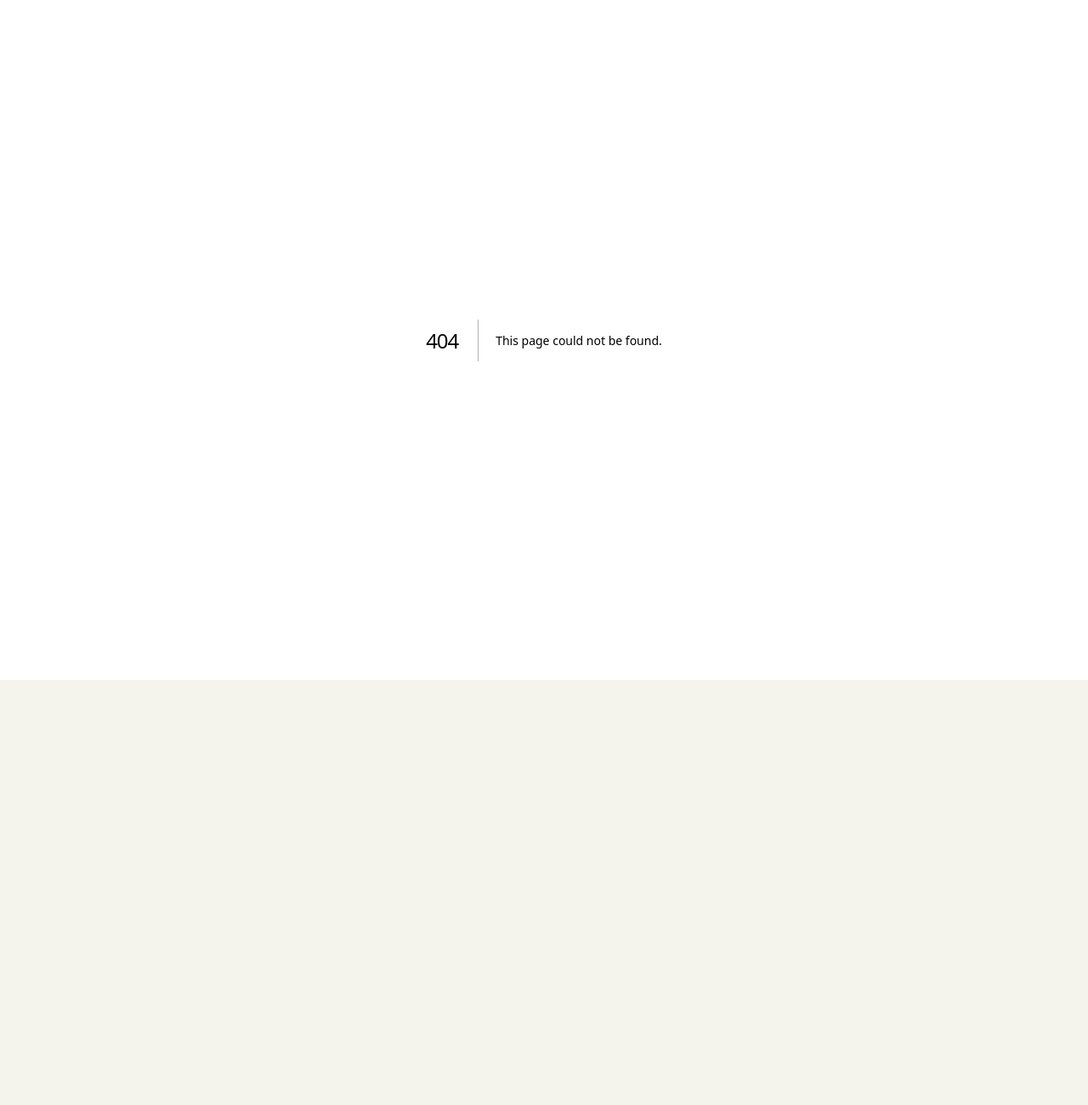
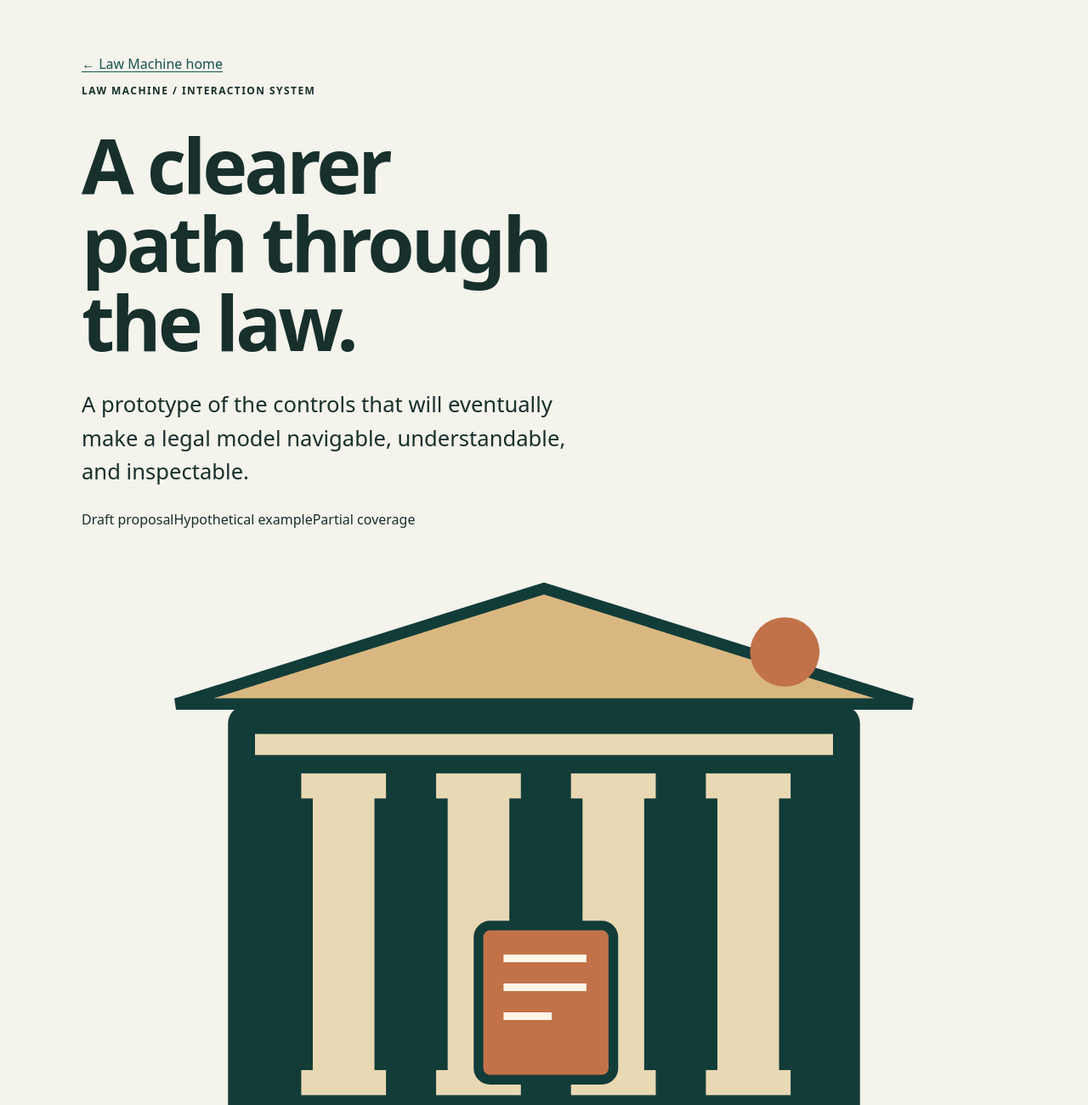
Before and after one commit to neophilism/Law-Machine, a Next.js app in the folder apps/web/: page /design in a window 1280 px wide. Before the commit this address had no page. Shown: the top 1300 px of the page at 85% size. Before the commit the page ends 800 px from the top, so only its background shows below. Built offline with nearby package versions, Linux system fonts and the light colour scheme.

Commit message:
LM-005: create explicit hypothetical accessible public interaction preview

```diff
--- /dev/null
+++ b/apps/web/app/design/page.tsx
@@ -0,0 +1,86 @@
+'use client';
+
+import { ActionButton, ErrorNotice, ExplainDialog, LoadingNotice, ModelTabs, StatusLabel } from '../components/primitives';
+
+const views = [
+  {
+    id: 'journey',
+    label: 'Follow a claim',
+    content: <div className="preview-copy">
+      <p className="eyebrow">01 / DOCUMENT JOURNEY</p>
+      <h2>A document enters a fictional office.</h2>
+      <p>A visitor will be able to follow the document as an agency receives it, decides what to do, and records an outcome. This is a non-operative layout preview; no simulation is running.</p>
+      <div className="preview-steps" aria-label="Illustrative sequence">
+        <span>Received</span><span aria-hidden="true">→</span><span>Reviewed</span><span aria-hidden="true">→</span><span>Explained</span>
+      </div>
+    </div>
+  },
+  {
+    id: 'institutions',
+    label: 'Explore institutions',
+    content: <div className="preview-copy">
+      <p className="eyebrow">02 / INSTITUTIONS</p>
+      <h2>See the people and decisions in the system.</h2>
+      <p>Institution cards will identify an actor, a claimed duty, and the precise source supporting it. The roles shown here are invented examples, not actual agency requirements.</p>
+      <ul className="institution-list"><li>Fictional receiving office</li><li>Fictional review desk</li><li>Fictional decision officer</li></ul>
+    </div>
+  },
+  {
+    id: 'sources',
+    label: 'Inspect sources',
+    content: <div className="preview-copy">
+      <p className="eyebrow">03 / SOURCE INSPECTION</p>
+      <h2>Never lose the distinction between text and interpretation.</h2>
+      <p>Future source inspectors will show an exact bill version, quoted provision, model assumption, and unresolved question side by side.</p>
+      <p className="source-unavailable"><strong>Source unavailable:</strong> This design preview has no official legislative text attached.</p>
+    </div>
+  }
+] as const;
+
+export default function DesignPreview() {
+  return <main id="main" className="design-shell">
+    <header className="design-heading">
+      <a className="back-link" href="/">← Law Machine home</a>
+      <p className="eyebrow">LAW MACHINE / INTERACTION SYSTEM</p>
+      <h1>A clearer path through the law.</h1>
+      <p className="intro">A prototype of the controls that will eventually make a legal model navigable, understandable, and inspectable.</p>
+      <div className="status-row" aria-label="Preview disclosures">
+        <StatusLabel tone="draft" /><StatusLabel tone="hypothetical" /><StatusLabel tone="partial" />
+      </div>
+    </header>
+    <div className="design-grid">
+      <div className="design-art" aria-hidden="true">
+        <svg viewBox="0 0 480 380" focusable="false">
+          <rect x="76" y="92" width="328" height="232" rx="9" fill="#123c38" />
+          <path d="M49 91L240 31 431 91Z" fill="#d9b781" stroke="#123c38" strokeWidth="6" />
+          <path d="M90 112H390M90 309H390" stroke="#e9d8b4" strokeWidth="11" />
+          {[120,190,260,330].map(x=><g key={x}><rect x={x} y="135" width="32" height="151" fill="#e9d8b4"/><rect x={x-6} y="127" width="44" height="13" fill="#e9d8b4"/><rect x={x-6} y="281" width="44" height="13" fill="#e9d8b4"/></g>)}
+          <path d="M65 335H415" stroke="#123c38" strokeWidth="12" strokeLinecap="round"/>
+          <rect x="206" y="206" width="70" height="80" rx="6" fill="#c27249" stroke="#123c38" strokeWidth="5" />
+          <path d="M219 223H262M219 238H262M219 253H244" stroke="#fff6e6" strokeWidth="4" />
+          <circle cx="365" cy="64" r="18" fill="#c27249"/>
+        </svg>
+        <p>Institutions • Documents • Decisions</p>
+      </div>
+      <section className="preview-panel" aria-label="Preview of interactive controls">
+        <ModelTabs tabs={views} label="Example interaction views" />
+        <div className="preview-actions">
+          <ExplainDialog title="About this preview" trigger="What am I seeing?">
+            <p>These are usable interface controls, not a working law simulator. Their copy and roles are fictional. Actual source-linked releases, deadlines, and event traces will be implemented in later milestones.</p>
+            <p>Reading a preview never creates a filing, government receipt, or legal advice.</p>
+          </ExplainDialog>
+        </div>
+      </section>
+    </div>
+    <section className="state-previews" aria-labelledby="state-heading">
+      <p className="eyebrow">INTERFACE STATES / EXAMPLES ONLY</p>
+      <h2 id="state-heading">Uncertainty is a visible state.</h2>
+      <div className="state-grid">
+        <LoadingNotice label="Loading a hypothetical source package…" />
+        <ErrorNotice message="This example cannot resolve a source yet." />
+      </div>
+      <p><ActionButton disabled aria-describedby="disabled-note">Run simulation</ActionButton> <span id="disabled-note" className="microcopy">Unavailable until the simulation engine is implemented.</span></p>
+    </section>
+    <footer>Preview only. No actual filings are accepted. No account, real deadlines, or case-specific legal advice is offered.</footer>
+  </main>;
+}
```
